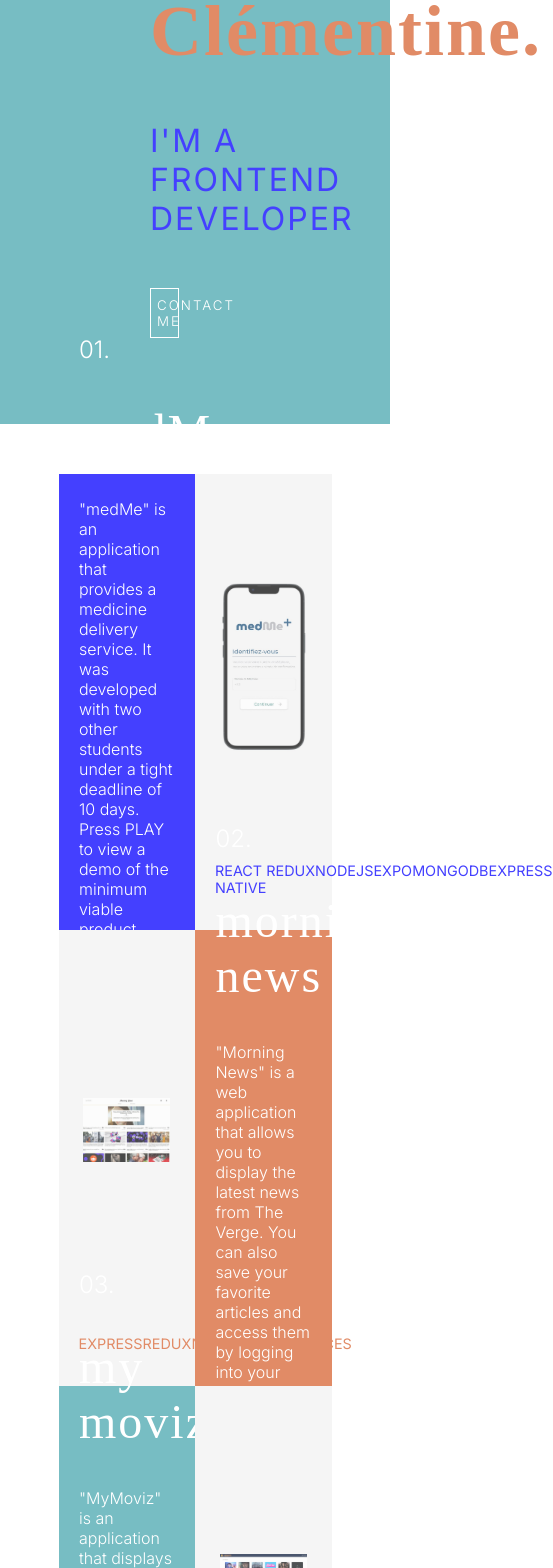
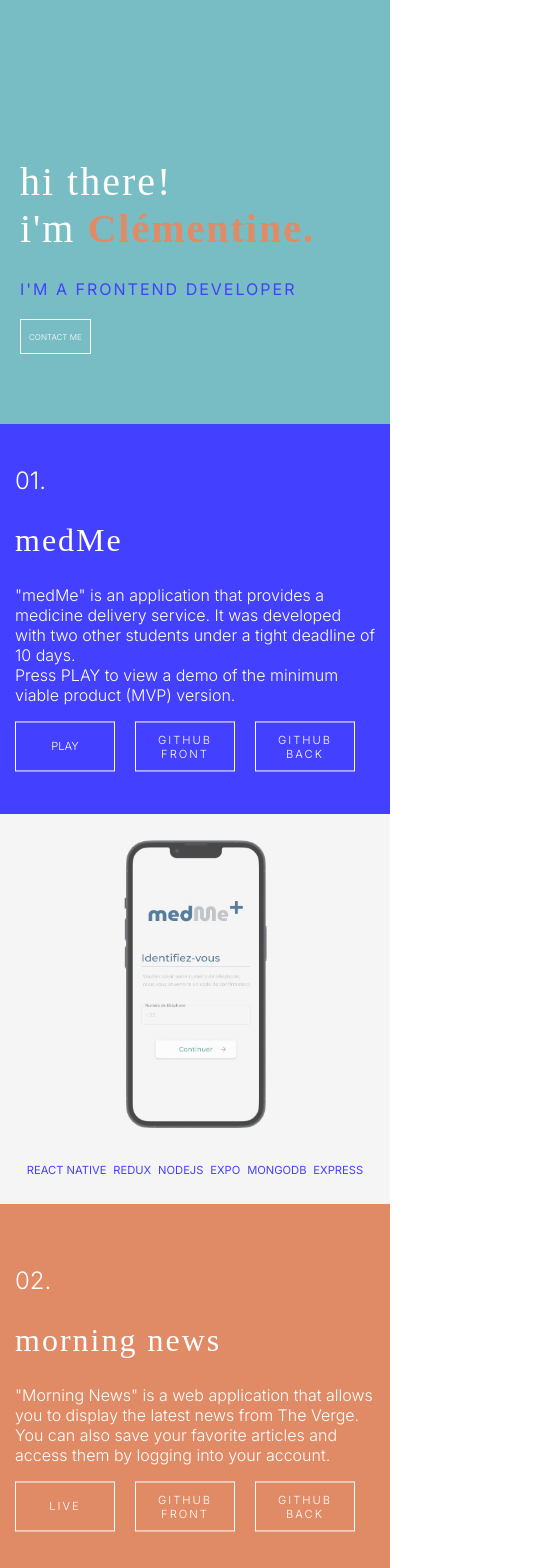
Before and after one commit to clemmory/Portfolio, a Next.js app: page / in a window 390 px wide. Shown: the part 420-1988 px from the top of the page, 553 px wide, since content can reach past the window. Built offline with nearby package versions, Linux system fonts and the light colour scheme; a web font is replaced by a local one.

Commit message:
responsive

```diff
--- a/components/Footer.js
+++ b/components/Footer.js
@@ -19,7 +19,7 @@ const scrollToTop = () => {
         <div className={styles.footer}>
             <h2 className={styles.title}>let's connect !</h2>
             <div className={styles.content}>
-                <div className={styles.contentRight}>
+                <div className={styles.contentLeft}>
                     <p className={styles.textContact}>Feel free to reach out if you're interested in <span>working together.</span> <br/>You can fill up the for form or email me at <span>clementine.mory@gmail.com</span></p>
                     <div className={styles.iconsContainer}>
                         <Link href='https://github.com/clemmory'>
@@ -34,9 +34,7 @@ const scrollToTop = () => {
                         </Link>
                     </div>
                 </div>
-                <div className={styles.contentLeft}>
-                    <Form/>
-                </div>
+                <Form/>
                 <FontAwesomeIcon icon={faCircleChevronUp} className={styles.iconTop} onClick={scrollToTop}/>
             </div>
             <p className={styles.text}>Coded and designed with <FontAwesomeIcon icon={faHeart} width={15} height={15} color='#4440FF' /> by Clémentine Mory | @ 2023 All rights reserved. </p>
--- a/components/Projects.js
+++ b/components/Projects.js
@@ -20,8 +20,7 @@ function Projects() {
 
   return (
       <div className={styles.projectsContainer}>
-        <div className={styles.contentRow}>
-            <div className={styles.textBox} style={boxOneStyle}>
+            <div className={styles.square} style={boxOneStyle}>
               <div className={styles.content}>
                 <span className={styles.number}>01.</span>
                 <h2 className={styles.projectTitle}>medMe</h2>
@@ -29,15 +28,16 @@ function Projects() {
                 <div className={styles.buttons}>
                     <VideoPlayer videoUrl='https://youtu.be/i7lpIey4TT4'/>
                     <Link href='https://github.com/Benjamindio/frontend-medme'target="_blank">
-                    <a className={styles.buttnBox} target="_blank"><button className={styles.buttnBlue}>GITHUB FRONT</button></a>
+                    <a target="_blank"><button className={styles.buttnBlue}>GITHUB FRONT</button></a>
                     </Link>
                     <Link href='https://github.com/Benjamindio/backend-medme'target="_blank">
-                    <a className={styles.buttnBox} target="_blank"><button className={styles.buttnBlue}>GITHUB BACK</button></a>
+                    <a target="_blank"><button className={styles.buttnBlue}>GITHUB BACK</button></a>
                     </Link>
                 </div>
               </div>
             </div>
-            <div className={styles.imageBox}>
+            <div className={styles.square}>
+              <div className={styles.contentImage}>
                 <div className={styles.imageContainer}>
                   <Image src={medMe} alt='screen' className={styles.image} layout='fill'/>
                 </div>
@@ -51,8 +51,26 @@ function Projects() {
                 </div>
               </div>
             </div>
-        <div className={styles.contentRow}>
-            <div className={styles.imageBox}>
+            <div className={styles.square} style={boxTwoStyle}>
+              <div className={styles.content}>
+                <span className={styles.number}>02.</span>
+                <h2 className={styles.projectTitle}>morning news</h2>
+                <p className={styles.description}>"Morning News" is a web application that allows you to display the latest news from The Verge. You can also save your favorite articles and access them by logging into your account.</p>
+                <div className={styles.buttons}>
+                  <Link href='https://morningnews-frontend-sandy.vercel.app/'>
+                      <a target="_blank"><button className={styles.buttnOrange}>LIVE</button></a>
+                  </Link>
+                  <Link href='https://github.com/clemmory/Morningnews-Frontend'target="_blank">
+                    <a  target="_blank"><button className={styles.buttnOrange}>GITHUB FRONT</button></a>
+                  </Link>
+                  <Link href='https://github.com/clemmory/Morningnews-Backend'target="_blank">
+                    <a target="_blank"><button className={styles.buttnOrange}>GITHUB BACK</button></a>
+                    </Link>
+                </div>
+              </div>
+            </div>
+            <div className={styles.square}>
+              <div className={styles.contentImage}>
                 <div className={styles.imageContainer}>
                   <Image src={morningnews} alt='morning news home page' className={styles.image} layout='fill'/>
                 </div>
@@ -60,48 +78,31 @@ function Projects() {
                   <p className={styles.skillsTextOrange}>EXPRESS</p>
                   <p className={styles.skillsTextOrange}>REDUX</p>
                   <p className={styles.skillsTextOrange}>NEXT.JS</p>
+                  <p className={styles.skillsTextOrange}>AUTHENTIFICATION</p>
                   <p className={styles.skillsTextOrange}>WEBSERVICES</p>
                 </div>
               </div>
-            <div className={styles.textBox} style={boxTwoStyle}>
-              <div className={styles.content}>
-                <span className={styles.number}>02.</span>
-                <h2 className={styles.projectTitle}>morning news</h2>
-                <p className={styles.description}>"Morning News" is a web application that allows you to display the latest news from The Verge. You can also save your favorite articles and access them by logging into your account.</p>
-                <div className={styles.buttons}>
-                  <Link href='https://movizz-frontend.vercel.app/'>
-                      <a className={styles.buttnBox} target="_blank"><button className={styles.buttnOrange}>LIVE</button></a>
-                    </Link>
-                    <Link href='https://github.com/clemmory/movizz-frontend/'target="_blank">
-                    <a className={styles.buttnBox} target="_blank"><button className={styles.buttnOrange}>GITHUB FRONT</button></a>
-                    </Link>
-                    <Link href='https://github.com/clemmory/movizz-backend/'target="_blank">
-                    <a className={styles.buttnBox} target="_blank"><button className={styles.buttnOrange}>GITHUB BACK</button></a>
-                    </Link>
             </div>
-              </div>
-            </div>
-        </div>
-        <div className={styles.contentRow}>
-        <div className={styles.textBox} style={boxThreeStyle}>
+          <div className={styles.square} style={boxThreeStyle}>
             <div className={styles.content}>
                 <span className={styles.number}>03.</span>
                 <h2 className={styles.projectTitle}>my moviz</h2>
                 <p className={styles.description}>"MyMoviz" is an application that displays the latest released movies and gives you the ability to add a film to your favorites, manage a view counter, and rate each of the presented films.</p>
                 <div className={styles.buttons}>
                   <Link href='https://movizz-frontend.vercel.app/'>
-                    <a className={styles.buttnBox} target="_blank"><button className={styles.buttnGreen}>LIVE</button></a>
+                    <a  target="_blank"><button className={styles.buttnGreen}>LIVE</button></a>
                   </Link>
                   <Link href='https://github.com/clemmory/movizz-frontend/'target="_blank">
-                  <a className={styles.buttnBox} target="_blank"><button className={styles.buttnGreen}>GITHUB FRONT</button></a>
+                  <a  target="_blank"><button className={styles.buttnGreen}>GITHUB FRONT</button></a>
                   </Link>
                   <Link href='https://github.com/clemmory/movizz-backend/'target="_blank">
-                  <a className={styles.buttnBox} target="_blank"><button className={styles.buttnGreen}>GITHUB BACK</button></a>
+                  <a target="_blank"><button className={styles.buttnGreen}>GITHUB BACK</button></a>
                   </Link>
                 </div>
               </div>
             </div>
-            <div className={styles.imageBox}>
+            <div className={styles.square}>
+              <div className={styles.contentImage}>
                 <div className={styles.imageContainer}>
                   <Image src={mymoviz} alt='my moviz home page' className={styles.image} layout='fill'/>
                 </div>
--- a/styles/Home.module.css
+++ b/styles/Home.module.css
@@ -1,3 +1,5 @@
+/* XLARGE SCREEN  */
+
       .header {
         display: flex;
         flex-direction: column;
@@ -25,16 +27,14 @@
         display: flex;
         flex-direction: column;
         margin-top: auto;
-    width:50%;
-    margin-bottom: 100px;
-    margin-left: 100px;
+        margin-bottom: 80px;
+        margin-left: 80px;
+        align-items: flex-start;
     }
-
     .firstname {
         color:#E18B66;
     }
     .buttonContact {
-    width:20%;
         margin-top: 50px;
     }
     .buttonContact:hover {
@@ -76,3 +76,89 @@
         color:#E18B66;
         font-weight: bolder;
     }
+
+
+/* LARGE SCREEN */
+
+  @media screen and (max-width: 1024px) {
+    .header {
+        padding:20px;
+    }
+    .tabs {
+        margin-left: 30px;
+        color: white;
+        font-size: 1em;
+        letter-spacing: 2px;
+    }
+    .textContainer {
+        margin-bottom: 50px;
+        margin-left: 50px;
+    }
+    .content{
+        width: 100%;
+        padding:20px;
+    }
+  }
+
+  /* MEDIUM SCREEN */
+
+  @media screen and (max-width: 768px) {
+    .header {
+        padding:20px;
+    }
+    .tabs {
+        margin-left: 30px;
+        color: white;
+        font-size: 1em;
+        letter-spacing: 2px;
+    }
+    .textContainer {
+        margin-bottom: 50px;
+        margin-left: 50px;
+    }
+    .aboutContainer {
+        display: flex;
+        justify-content: center;
+        text-align: center;
+        padding-top:0px;
+        padding-bottom: 0px;
+    }
+    .text {
+        font-size: 0.7em;
+        text-align: justify;
+    }
+    .content{
+        width: 100%;
+        padding:20px;
+    }
+
+
+  }
+
+    /* SMALL SCREEN */
+
+    @media screen and (max-width: 640px) {
+        .textContainer {
+            margin-left: 0px;
+        }
+        .buttonContact {
+            margin-top: 20px;
+        }
+        .subtitle {
+            font-size: 1em;
+            letter-spacing: 2px;
+            font-weight: 400;
+        }
+
+
+
+      }
+
+
+  /* export const sizes = {
+    sm: '640px',
+    md: '768px',
+    lg: '1024px',
+    xl: '1280px',
+    '2xl': '1536px',
+}; */
--- a/styles/Projects.module.css
+++ b/styles/Projects.module.css
@@ -1,32 +1,33 @@
 .projectsContainer {
-    display: flex;
-    padding-top:50px;
-    flex-direction: column;
-    justify-content: center;
-    align-items: center;
+    display: grid;
+    grid-template-columns: repeat(2,1fr);
+    margin: auto;
+    width: 80%;
+    padding-top: 50px;
 }
-.contentRow {
-    width:70%;
-    height:456px;
-    display: flex;
+.square {
+    background-color: #F5F5F5;
+    position: relative;
 }
-.textBox{
-    width:50%;
-    display: flex;
-    flex-direction: column;
-    justify-content: center;
-    align-items: center;
-}
-.imageBox {
-    width:50%;
-    background-color:#F5F5F5 ;
-    display: flex;
-    flex-direction: column;
-    align-items: center;
-    padding: 20px;
+.square::after {
+    content:"";
+    padding-top:100%;
+    display: block;
 }
 .content {
-    width:70%;
+    position: absolute;
+    top: 50%;
+    left:50%;
+    transform: translate(-50%, -50%);
+}
+.contentImage {
+    position: absolute;
+    top: 50%;
+    left:50%;
+    transform: translate(-50%, -50%);
+    padding: 20px;
+    width:100%;
+    height:100%;
 }
 .number {
     color: white;
@@ -37,22 +38,16 @@
 .description {
     color: white;
     font-size: 1em;
-    margin-bottom: 40px;
 }
 .buttons {
     display: flex;
-    width:100%;
-}
-.buttnBox{
-    width:30%;
-    height:50px;
-    margin-right: 30px;
+    margin-top: 30px;
 }
 .projectTitle {
     color: white;
 }
 .buttnBlue {
-    width:100%;
+    width:100px;
     text-align: center;
     justify-content: center;
     font-family: 'Inter';
@@ -68,7 +63,7 @@
     background-color: #E18B66;
 }
 .buttnOrange {
-    width:100%;
+    width:100px;
     text-align: center;
     justify-content: center;
     font-family: 'Inter';
@@ -84,7 +79,7 @@
     background-color: #4440FF;
 }
 .buttnGreen {
-    width:100%;
+    width:100px;
     text-align: center;
     justify-content: center;
     font-family: 'Inter';
@@ -102,35 +97,118 @@
 }
 .skills {
     display: flex;
-    width:100%;
     justify-content: space-evenly;
     margin-bottom: 0px;
 }
+.skills p {
+    font-size: 0.7em;
+}
 .skillsTextBlue {
-    font-size: 0.9em;
     color: #4440FF;
     font-weight: bolder;
 }
 .skillsTextOrange {
-    font-size: 0.9em;
     color: #E18B66;
     font-weight: bolder;
 }
 .skillsTextGreen {
-    font-size: 0.9em;
     color: #77BDC3;
     font-weight: bolder;
 }
 .imageContainer {
-    width:90%;
-    height:100%;
     opacity: 70%;
-    display: flex;
-    justify-content: center;
-    align-items: center;
+    width:100%;
+    height:85%;
+    padding: 20px;
+    margin-bottom: 20px;
     position: relative;
-    margin-bottom: 10px;
 }
 .image {
     object-fit:contain;
+
 }
+
+/* MEDIUM SCREEN */
+
+@media screen and (max-width: 1024px) {
+    .projectsContainer {
+        width: 100%;
+        padding-top: 0px;
+    }
+    .description {
+        color: white;
+        width: 80%;
+        font-size: 1em;
+    }
+    .content {
+        padding:10px;
+    }
+    .buttons {
+        margin-top: 10px;
+    }
+    .buttnBlue ,
+    .buttnGreen,
+    .buttnOrange{
+        width:75px;
+      }
+
+
+  }
+
+/* SMALL SCREEN 640px */
+
+@media screen and (max-width: 768px) {
+    .projectsContainer {
+        width: 100%;
+        padding-top: 0px;
+        display: flex;
+        flex-direction: column;
+    }
+    .skills p {
+        font-size: 0.7em;
+    }
+    .buttnBlue ,
+    .buttnGreen,
+    .buttnOrange{
+        width:150px;
+        height:50px;
+        margin-right: 20px;
+        font-size: 0.8em;
+    }
+    .description {
+        width:100%;
+        font-size: 1.5em;
+    }
+}
+@media screen and (max-width: 640px) {
+    .projectsContainer {
+        width: 100%;
+        padding-top: 0px;
+        display: flex;
+        flex-direction: column;
+    }
+    .skills p {
+        font-size: 0.7em;
+    }
+    .description {
+        width:100%;
+        font-size: 1em;
+    }
+    .buttnBlue ,
+    .buttnGreen,
+    .buttnOrange{
+        width:100px;
+        height:50px;
+        margin-right: 20px;
+        font-size: 0.7em;
+    }
+}
+@media screen and (max-width: 480px) {
+    .buttons {
+        width:100%;
+    }
+    .description {
+        width:100%;
+        font-size: 1em;
+    }
+}
--- a/styles/VideoPlayer.module.css
+++ b/styles/VideoPlayer.module.css
@@ -1,15 +1,9 @@
 .button {
-    width: 100px;
+    width:100px;
 }
-
 .button:hover {
     background-color: #E18B66;
     border:none;
-}
-.buttonContainer {
-    display: flex;
-    align-items: flex-end;
-    padding: 20px;;
 }
 .modalButtn {
     color: #4440FF;
@@ -34,3 +28,20 @@
     width: 100%;
     height: 100%;
   }
+
+  @media screen and (max-width: 768px) {
+    .button {
+        width:150px;
+        height:50px;
+        margin-right: 20px;
+        font-size: 0.8em;
+    }
+  }
+  @media screen and (max-width: 640px) {
+    .button {
+        width:100px;
+        height:50px;
+        margin-right: 20px;
+        font-size: 0.7em;
+    }
+  }
--- a/styles/globals.css
+++ b/styles/globals.css
@@ -1,5 +1,7 @@
 
 @import url('https://fonts.googleapis.com/css2?family=Inria+Serif:wght@400;700&family=Inter:wght@300;400&family=Montserrat:wght@300&display=swap');
+
+/* XLARGE SCREEN */
 
 body {
   padding: 0;
@@ -24,6 +26,7 @@ h2 {
   font-weight: 400;
   font-size: 3em;
   letter-spacing: 2px;
+
 }
 button {
   height:50px;
@@ -34,9 +37,12 @@ button {
   letter-spacing: 2px;
   font-weight:300;
   font-size: auto;
+  cursor: pointer;
+  padding: 0.7em;
   margin-right: 30px;
-  cursor: pointer;
+
 }
+
 span {
   font-weight: bold;
 }
@@ -58,3 +64,70 @@ input::placeholder {
   font-family:'Inter';
   font-weight: 300;
 }
+/* LARGE SCREEN */
+
+@media screen and (max-width: 1024px) {
+
+  button {
+    font-size: 0.8rem;
+    padding: 0.5em;
+  }
+  .header {
+      padding:20px;
+  }
+  .tabs {
+      margin-left: 30px;
+      color: white;
+      font-size: 1em;
+      letter-spacing: 2px;
+  }
+  .textContainer {
+      margin-bottom: 50px;
+      margin-left: 50px;
+  }
+  h1 {
+    font-size: 3.5em;
+  }
+
+}
+
+/* MEDIUM SCREEN */
+
+@media screen and (max-width: 1024px) {
+  h1 {
+    font-size: 3em;
+  }
+  h2 {
+    font-size: 2em;
+  }
+  .button {
+    margin-right: 10px;
+  }
+
+}
+
+
+/* SMALL SCREEN MOBILE */
+
+@media screen and (max-width: 768px) {
+   button {
+    font-size: 0.5rem;
+    padding: 1em;
+    height:35px;
+    margin-right: auto;
+    letter-spacing: 0px;
+  }
+  h1 {
+    font-size: 2.5em;
+  }
+  h2 {
+    font-size: 2.5em;
+  }
+}
+
+@media screen and (max-width: 480px) {
+
+ h2 {
+   font-size: 2em;
+ }
+}
```
Also changed, not shown: components/Form.js (+1 -16 lines), styles/Footer.module.css (+42 -12 lines), styles/Form.module.css (+15 -3 lines), 1 other file (tests, documents, lock files or other folders). Lines whose indentation alone changed are shown as unchanged.
